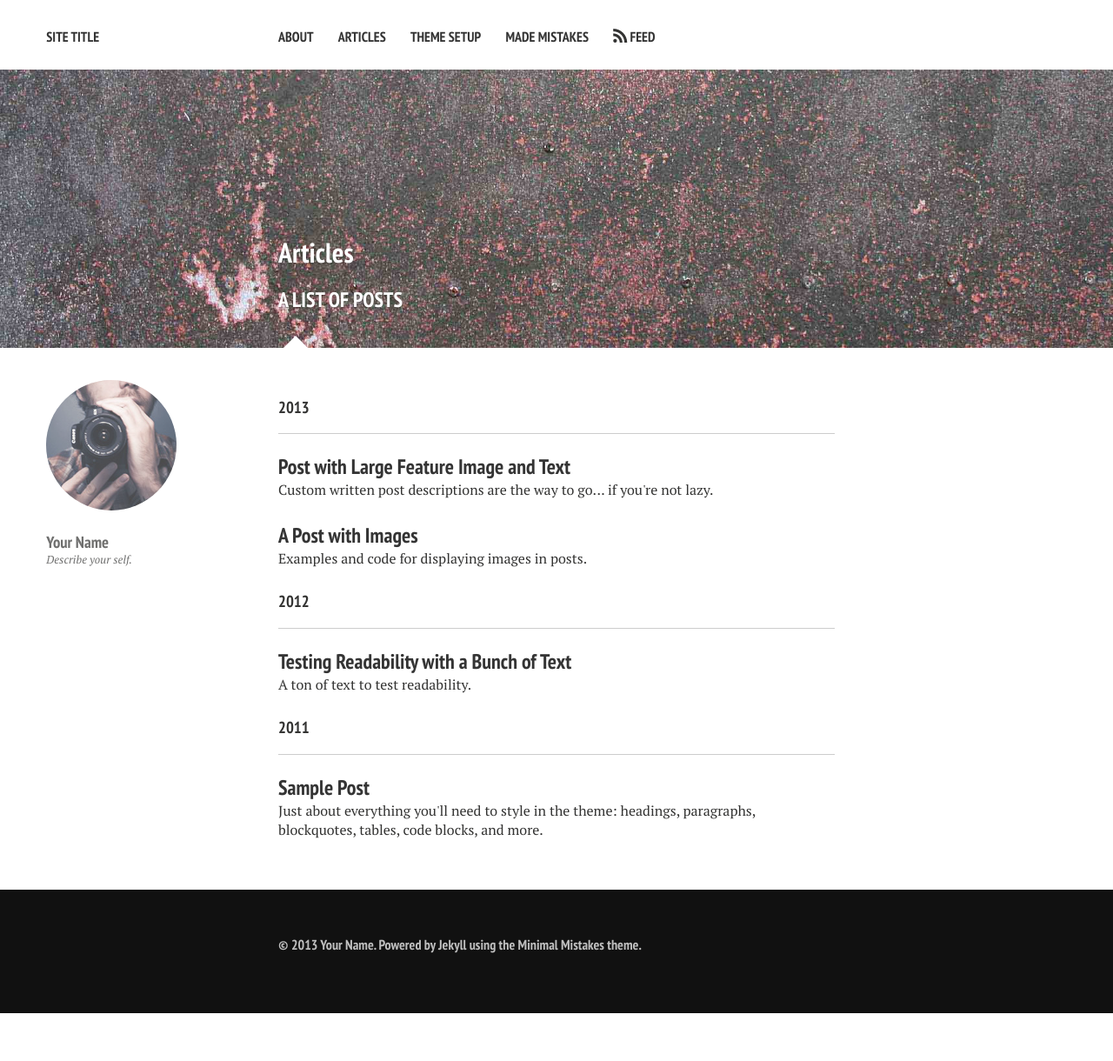
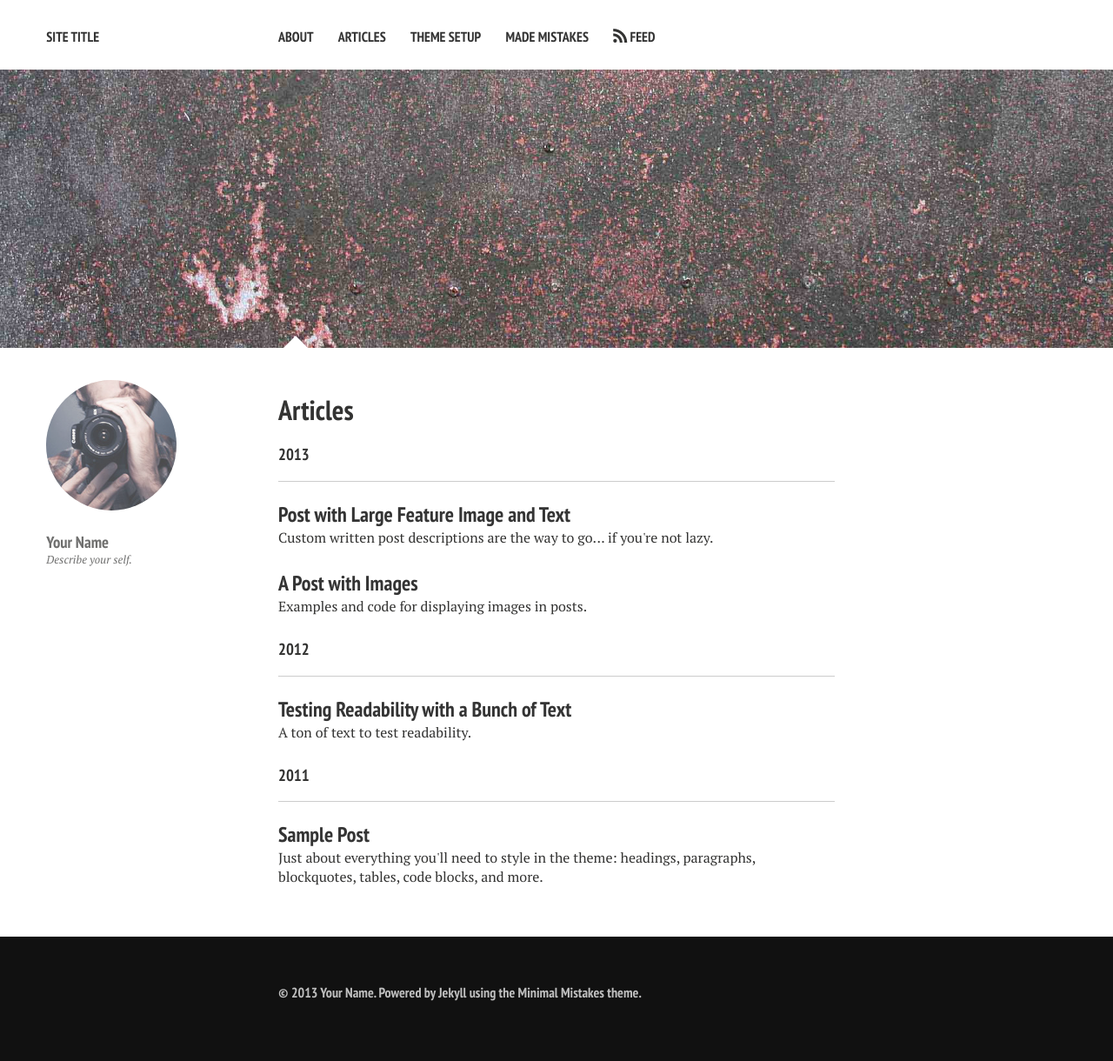
Before and after one commit to orenetar3/dgrtwo.github.com, a Jekyll site: the page built from articles.md, in a window 1280 px wide. Shown: the whole page at 87% size. Built offline with Jekyll 4.4.1, drawn with Linux system fonts in a browser that asks for light colours; nearby versions of some CDN libraries; before the commit the page ends 1165 px from its top, so only the background shows below that.

Commit message:
Remove headline wrap and fix schema tag on post/page title's

```diff
--- a/_layouts/home.html
+++ b/_layouts/home.html
@@ -23,8 +23,7 @@
 </div>
 
 <div id="index" itemprop="mainContentOfPage" itemscope itemtype="http://schema.org/Blog">
-  <a href="{{ site.url}}/articles" class="btn btn-small pull-right">View all articles</a>
-  <h3>Latest Articles</h3>
+  <h3><a href="{{ site.url}}/articles">Articles</a></h3>
   <hr />
   {% for post in site.categories.articles limit:5 %}
   <article itemscope itemtype="http://schema.org/BlogPosting" itemprop="blogPost">
--- a/_layouts/page.html
+++ b/_layouts/page.html
@@ -23,9 +23,7 @@
     {% include author-bio.html %}
   </div>
   <article itemscope itemtype="http://schema.org/CreativeWork">
-    <div class="headline-wrap">
-      <h1 itemprop="headline">{{ page.title }}</h1>
-    </div><!--/ .headline-wrap -->
+    <h1 itemprop="name">{{ page.title }}</h1>
     <div class="article-wrap" itemprop="text">
       {{ content }}
     </div><!-- /.article-wrap -->
--- a/_layouts/post-index.html
+++ b/_layouts/post-index.html
@@ -14,10 +14,6 @@
 {% include navigation.html %}
 
 <div class="image-wrap">
-  <div class="headline-wrap">
-    <h1>{{ page.title }}</h1>
-    {% if page.tagline %}<h2 class="hidden-phone">{{ page.tagline }}</h2>{% endif %}
-  </div><!--/ .headline-wrap -->
   <img src="{{ site.url }}/images/{{ page.image.feature }}" alt="{{ page.title }} feature image">
 </div><!-- /.image-wrap -->
 
@@ -26,6 +22,7 @@
 </div>
 
 <div id="index" itemprop="mainContentOfPage" itemscope itemtype="http://schema.org/Blog">
+  <h1 itemprop="name">{{ page.title }}</h1>
   {% for post in site.posts %}
   {% unless post.next %}
     <h3>{{ post.date | date: '%Y' }}</h3>
--- a/_layouts/post.html
+++ b/_layouts/post.html
@@ -24,7 +24,7 @@
   </div>
   <article itemscope itemtype="http://schema.org/BlogPosting" itemprop="blogPost">
     <div class="headline-wrap">
-      <h1 itemprop="headline">{{ page.title }}</h1>
+      <h1 itemprop="name">{{ page.title }}</h1>
       <h2>{{ page.tagline }}</h2>
     </div><!--/ .headline-wrap -->
     <div class="article-wrap" itemprop="text">
--- a/assets/css/ie.css
+++ b/assets/css/ie.css
@@ -1124,9 +1124,6 @@ body {
   color: #ffffff;
   text-shadow: 0 1px 2px rgba(0, 0, 0, 0.25);
 }
-.headline-wrap h2 {
-  text-transform: uppercase;
-}
 .byline {
   clear: both;
   font-size: 80%;
--- a/assets/css/main.css
+++ b/assets/css/main.css
@@ -1481,9 +1481,6 @@ body {
   color: #ffffff;
   text-shadow: 0 1px 2px rgba(0, 0, 0, 0.25);
 }
-.headline-wrap h2 {
-  text-transform: uppercase;
-}
 .byline {
   clear: both;
   font-size: 80%;
```
Also changed, not shown: assets/less/page.less (+0 -15 lines).
